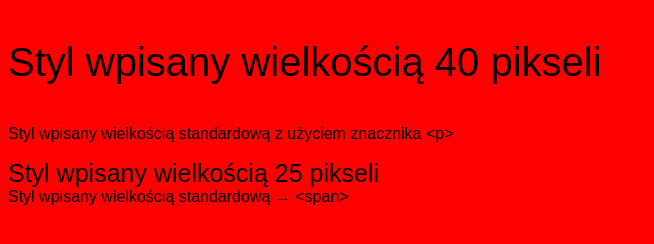
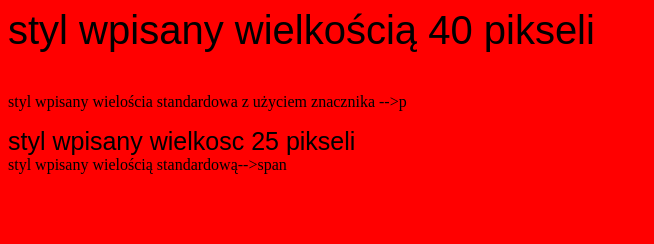
Before and after one commit to Pajracik/1_23, a plain HTML site: page kryniewskiCSS2/Zadanie17_p1_rohd_.html in a window 1280 px wide. Shown: the whole page, without its empty margins (0-654 px from the left). Drawn offline with Linux system fonts and the light colour scheme.

Commit message:
Update Zadanie17_p1_rohd_.html

```diff
--- a/kryniewskiCSS2/Zadanie17_p1_rohd_.html
+++ b/kryniewskiCSS2/Zadanie17_p1_rohd_.html
@@ -1,31 +1,17 @@
-<!DOCTYPE html>
-<html lang="pl">
+
+<html>
 <head>
-    <meta charset="UTF-8">
-    <meta name="viewport" content="width=device-width, initial-scale=1.0">
-    <title>Zadanie 17</title>
-    <style>
-        body {
-            background-color: red;
-            font-family: Arial, Helvetica, sans-serif;
-        }
-        .large-text {
-            font-size: 40px;
-        }
-        .medium-text {
-            font-size: 25px;
-        }
-    </style>
+<title>Rohde</title>
+<meta http-equiv="Content-Type" content="text/html; charset=UTF-8" />
 </head>
-<body>
-
-    <div> <!-- początek bloku DIV -->
-        <p class="large-text">Styl wpisany wielkością 40 pikseli</p>
-        <p>Styl wpisany wielkością standardową z użyciem znacznika &lt;p&gt;</p>
-        <span class="medium-text">Styl wpisany wielkością 25 pikseli</span><br>
-        <span>Styl wpisany wielkością standardową &rarr; &lt;span&gt;</span>
-    </div> <!-- koniec bloku DIV -->
-
-    <!-- Tomasz Rohde -->
+<body bgcolor="red">
+ <div> <!-- początek bloku DIV -->
+ <p style="font-family: Arial, Helvetica, sans-serif; font-size: 40px;">
+ styl wpisany wielkością 40 pikseli</p>
+ <p>styl wpisany wielościa standardowa z użyciem znacznika -->p</p>
+ <span style="font-family: Arial, Helvetica, sans-serif; font-size: 25px;">
+ styl wpisany wielkosc 25 pikseli</span> <br>
+ <span>styl wpisany wielością standardową-->span</span>
+ </div> <!-- koniec bloku DIV -->
 </body>
 </html>
```
